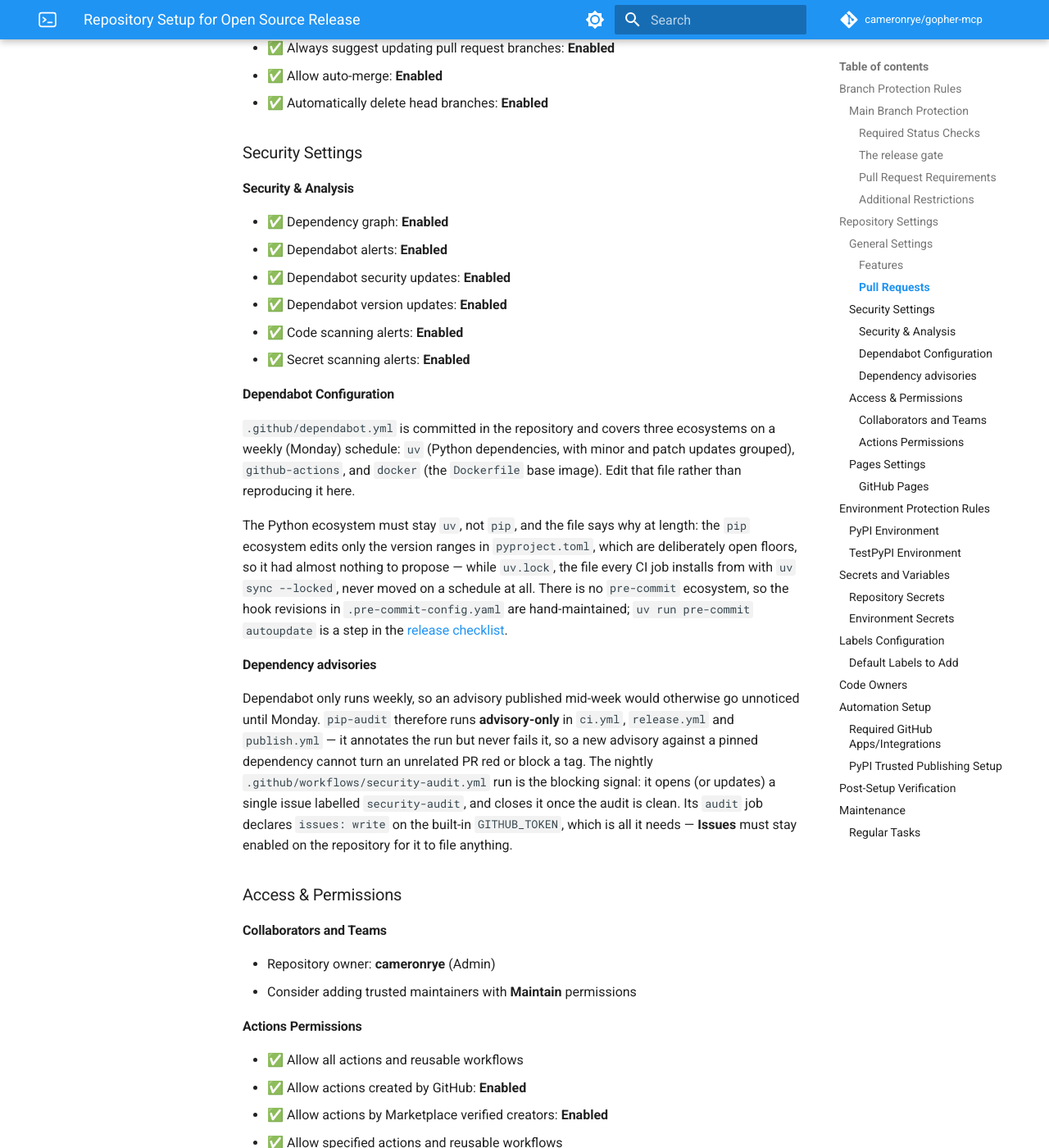
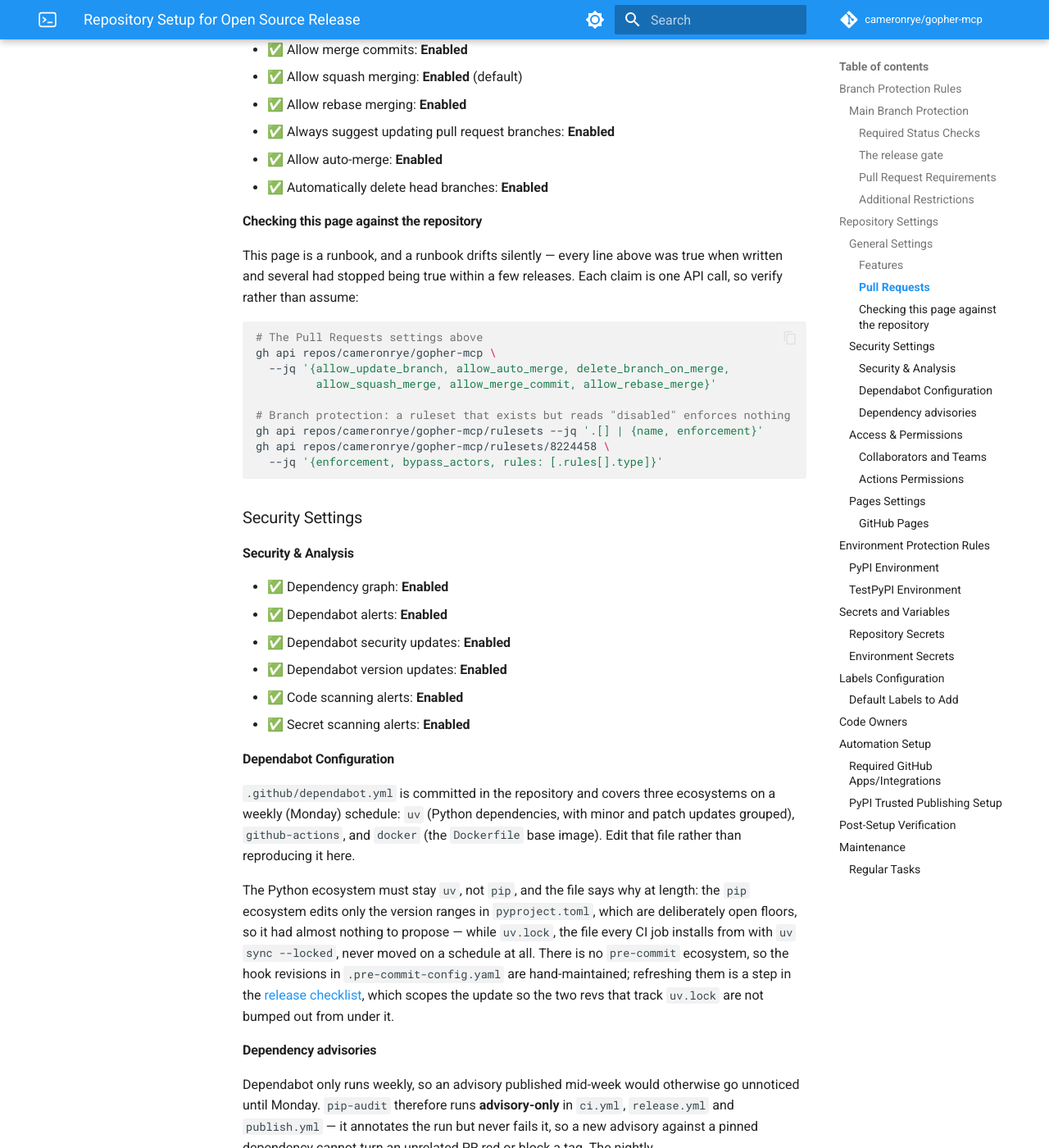
Before and after one commit to cameronrye/gopher-mcp, an MkDocs documentation site: the page built from docs/development/repository-setup.md, in a window 1280 px wide and 1400 px high, scrolled down 2364 px. Shown: the whole window at 82% size. Built offline with MkDocs 1.6.1 and Material for MkDocs 9.7.7, drawn with Linux system fonts in a browser that asks for light colours; comment, search, counter and statistics services are not loaded; some of the changed text lies outside the part shown.

Commit message:
docs: stop the install guide denying what 0.9.0 shipped
README, the installation guide and the troubleshooting page all told readers
the container image "lands with the next tagged release" and that the version
on PyPI answers --version with "unrecognized arguments". Both stopped being
true when 0.9.0 published ghcr.io/cameronrye/gopher-mcp and shipped the flag.
The PyPI long description is immutable per release, so those sentences are
frozen into 0.9.0's project page and only a new release replaces them.

Also: record what should end the mcp<2 hold, since it has now been
re-investigated from scratch twice, and note that the first condition already
fired -- llama-index-tools-mcp requires mcp>=2, so co-installing it is already
unsatisfiable. Correct which advisory sets the 1.28.1 floor (the DNS-rebinding
one was fixed in 1.23.0) and stop citing the container as the case that default
protects, since its CMD disables it.

The release checklist asked for a bare `pre-commit autoupdate`, which bumps the
two revs that deliberately track uv.lock -- ruff upstream is already a release
ahead of the lock, so the next run would have broken the invariant the config
declares two comments above.

````diff
--- a/docs/development/repository-setup.md
+++ b/docs/development/repository-setup.md
@@ -60,7 +60,13 @@
 #### Additional Restrictions
 
 - ✅ Restrict pushes that create files larger than 100 MB
-- ✅ Include administrators (recommended for consistency)
+- Include administrators: **not in effect** — the `main` ruleset lists the
+  `admin` repository role as a bypass actor with `bypass_mode: always`, so every
+  rule in this section is advisory for the owner. That is deliberate for a
+  single-maintainer repo, where the release flow pushes tags and the occasional
+  docs commit straight to `main`; it does mean these rules catch a mistake
+  rather than stop a determined push. Drop the bypass actor if a second
+  maintainer joins
 - ✅ Allow force pushes: **Disabled**
 - ✅ Allow deletions: **Disabled**
 
@@ -87,6 +93,24 @@
 - ✅ Allow auto-merge: **Enabled**
 - ✅ Automatically delete head branches: **Enabled**
 
+#### Checking this page against the repository
+
+This page is a runbook, and a runbook drifts silently — every line above was
+true when written and several had stopped being true within a few releases.
+Each claim is one API call, so verify rather than assume:
+
+```bash
+# The Pull Requests settings above
+gh api repos/cameronrye/gopher-mcp \
+  --jq '{allow_update_branch, allow_auto_merge, delete_branch_on_merge,
+         allow_squash_merge, allow_merge_commit, allow_rebase_merge}'
+
+# Branch protection: a ruleset that exists but reads "disabled" enforces nothing
+gh api repos/cameronrye/gopher-mcp/rulesets --jq '.[] | {name, enforcement}'
+gh api repos/cameronrye/gopher-mcp/rulesets/8224458 \
+  --jq '{enforcement, bypass_actors, rules: [.rules[].type]}'
+```
+
 ### Security Settings
 
 #### Security & Analysis
@@ -110,8 +134,9 @@
 which are deliberately open floors, so it had almost nothing to propose — while
 `uv.lock`, the file every CI job installs from with `uv sync --locked`, never
 moved on a schedule at all. There is no `pre-commit` ecosystem, so the hook
-revisions in `.pre-commit-config.yaml` are hand-maintained; `uv run pre-commit
-autoupdate` is a step in the [release checklist](releasing.md#pre-release-checklist).
+revisions in `.pre-commit-config.yaml` are hand-maintained; refreshing them is a
+step in the [release checklist](releasing.md#pre-release-checklist), which scopes
+the update so the two revs that track `uv.lock` are not bumped out from under it.
 
 #### Dependency advisories
 
````
Also changed, not shown: .pre-commit-config.yaml (+7 -2 lines), CHANGELOG.md (+46 -6 lines), README.md (+2 -3 lines), docs/development/releasing.md (+21 -1 lines), docs/installation.md (+6 -7 lines), docs/troubleshooting.md (+1 -1 lines), pyproject.toml (+34 -3 lines), 1 other file.
